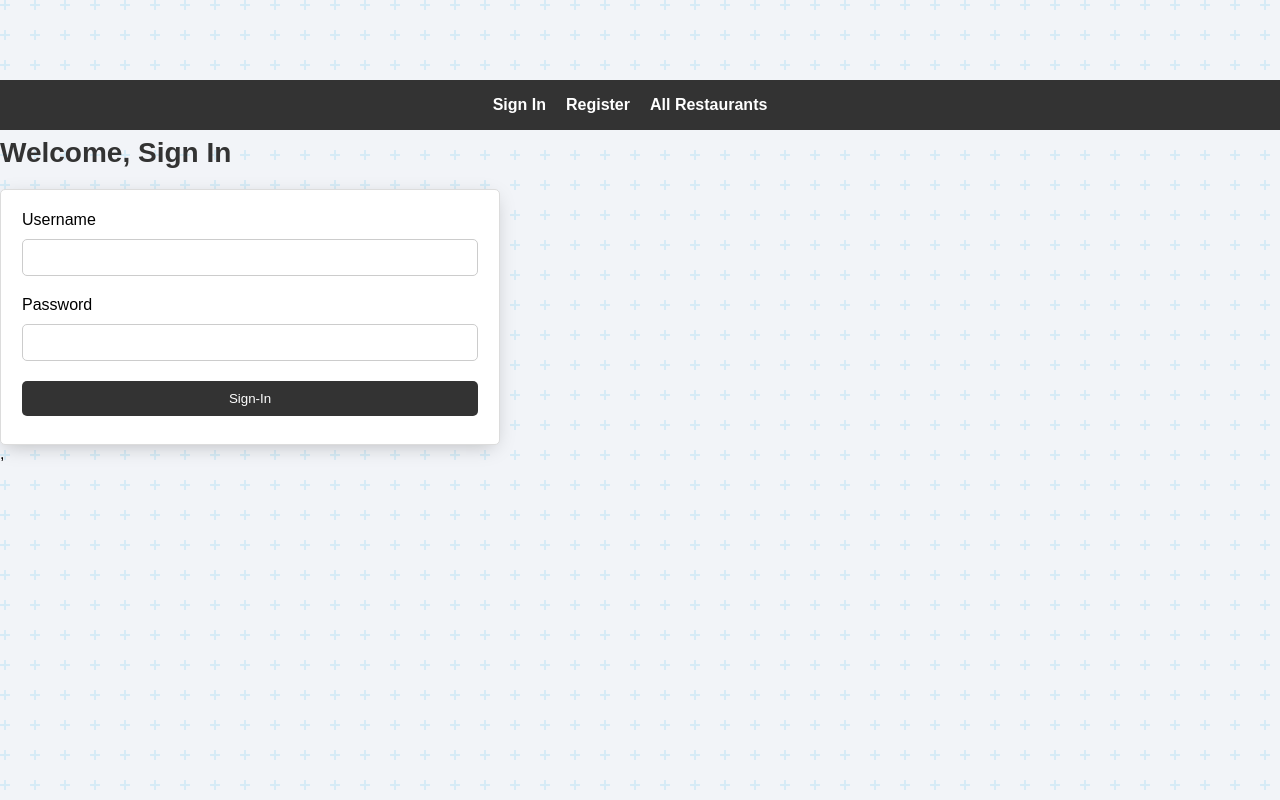
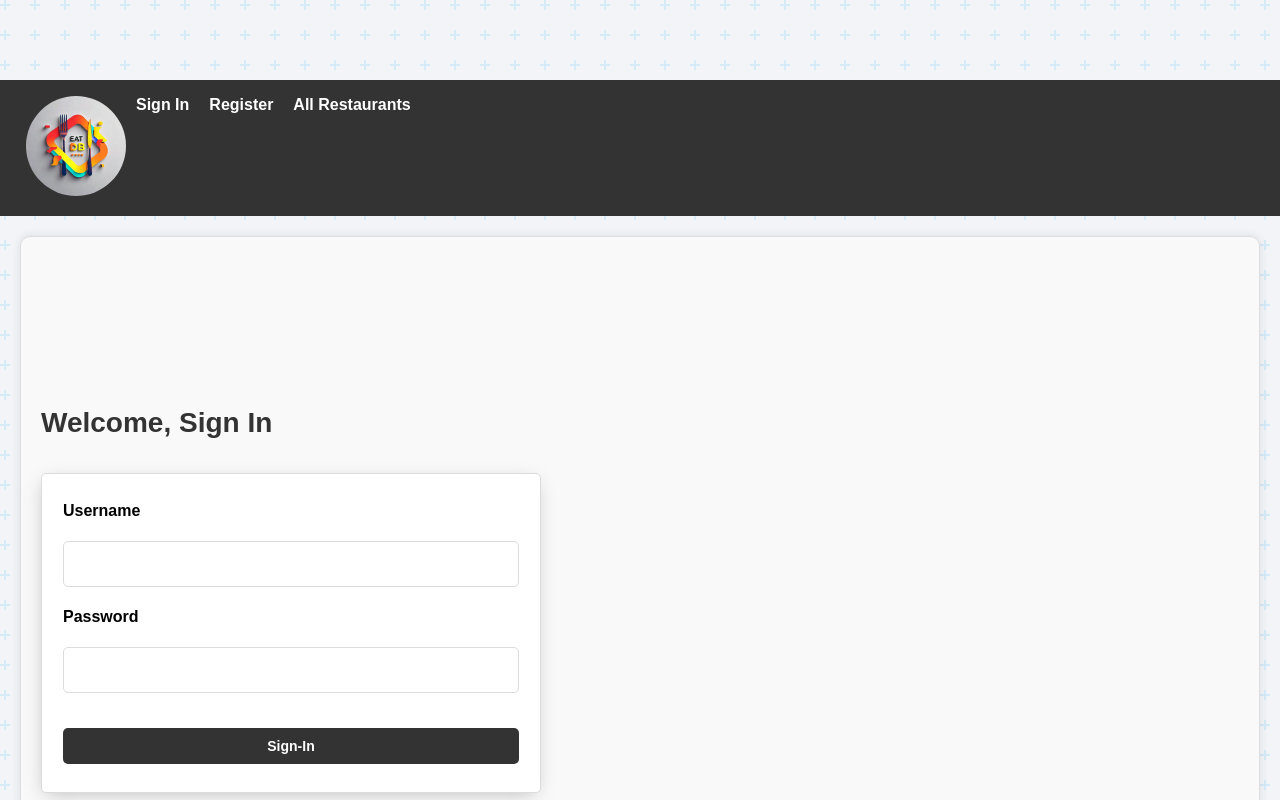
Before and after one commit to tnleibel/mern-project-eatdb-react-frontend, a React (Vite) app: page /signin in a window 1280 px wide. Built offline with nearby package versions, Linux system fonts and the light colour scheme; no server answers.

Commit message:
final Css

```diff
--- a/src/components/NavBar/NavBar.jsx
+++ b/src/components/NavBar/NavBar.jsx
@@ -1,10 +1,11 @@
 import { Link } from 'react-router-dom';
 import styles from './NavBar.module.css';
-
+import logo from './logo.jpg';
 
 const NavBar = ({ user, handleSignout }) => {
   return (
-    <nav>
+    <nav className={styles.container}>
+      <Link to='/'><img src={logo} alt="A Restaurant" className={styles.logo} /></Link>
       <ul>
         {user ? (
           <>
@@ -13,8 +14,8 @@ const NavBar = ({ user, handleSignout }) => {
           </>
         ) : (
           <>
-            <li><Link to="/sign-in">Sign In</Link></li>
-            <li><Link to="/sign-up">Register</Link></li>
+            <li><Link to="/signin">Sign In</Link></li>
+            <li><Link to="/signup">Register</Link></li>
           </>
         )}
         <li>
--- a/src/components/NavBar/NavBar.module.css
+++ b/src/components/NavBar/NavBar.module.css
@@ -59,3 +59,19 @@ body {
   button[type="submit"]:hover {
     background-color: #555;
   }
+
+.logo {
+    width: 100px;
+    height: 100px;
+    object-fit: cover;
+    border-radius: 50%;
+    margin-right: 10px;
+  }
+.container {
+    display: flex;
+    flex-basis: 100%;
+  }
+.logo {
+    flex-basis: 40px;
+    margin-left: 10px;
+  }
--- a/src/components/SignIn/SignIn.jsx
+++ b/src/components/SignIn/SignIn.jsx
@@ -1,38 +1,40 @@
 import { useState } from "react";
 import { useNavigate } from "react-router-dom";
 import * as authService from "../../services/authService";
+import styles from './Signin.module.css';
 
 const SignIn = ({ setUser }) => {
-    const [message, setMessage] = useState([''])
+  const [message, setMessage] = useState('');
   const [signinForm, setSigninForm] = useState({
     username: '',
     password: ''
-    })
-
+  });
   const navigate = useNavigate();
-
   const updateMessage = (msg) => {
-        setMessage(msg)
-    }
-
+    setMessage(msg);
+  };
   const handleChange = (e) => {
-        setMessage('')
-        setSigninForm({ ...signinForm, [e.target.name]: e.target.value })
-    }
-
+    setMessage('');
+    setSigninForm({
+      ...signinForm,
+      [e.target.name]: e.target.value
+    });
+  };
   const handleSubmit = async (e) => {
     e.preventDefault();
     try {
-            const { token, user } = await authService.signin({ username: signinForm.username, password: signinForm.password})
+      const { token, user } = await authService.signin({
+        username: signinForm.username,
+        password: signinForm.password
+      });
       setUser(user);
       navigate('/restaurants');
     } catch (e) {
-            updateMessage(e)
+      updateMessage(e.message);
     }
-    }
-
+  };
   return (
-        <>
+    <main className={styles.container}>
       <div>
         <h1>Welcome, Sign In</h1>
         {message && <p style={{ color: 'red'}}>{message}</p>}
@@ -46,11 +48,9 @@ const SignIn = ({ setUser }) => {
             <input type='password' name='password' value={signinForm.password} onChange={handleChange} />
           </div>
           <button type='submit'>Sign-In</button>
-                    {message && <p> {message}</p>}
         </form>
       </div>
-        </>
-    )
-}
-
+    </main>
+  );
+};
 export default SignIn;
--- /dev/null
+++ b/src/components/SignIn/Signin.module.css
@@ -0,0 +1,100 @@
+.container {
+    height: 100%;
+    display: flex;
+    align-items: center;
+  }
+
+  .container p {
+    margin: 0;
+    padding: 0px 0 10px;
+  }
+
+  .container img {
+    width: 65%;
+    max-width: 500px;
+  }
+
+  .container section {
+    width: 50%;
+    height: 100%;
+    display: flex;
+    padding: 28px 21px;
+    align-items: center;
+    flex-direction: column;
+  }
+
+  .container section:first-child {
+    height: 100%;
+    align-items: center;
+    justify-content: center;
+    background-color: #fdfeff;
+  }
+
+  .container section:nth-child(2) {
+    overflow: scroll;
+    justify-content: center;
+  }
+
+  .container input {
+    margin: 7px 0px 14px 0px;
+  }
+
+  .container input,
+  button {
+    width: 100%;
+    padding: 14px;
+    font-size: 14px;
+    border-radius: 5px;
+    border: 1px solid rgb(220, 220, 220);
+  }
+
+  .container div {
+    width: 100%;
+    display: flex;
+    flex-direction: column;
+  }
+
+  .container label {
+    font-weight: 600;
+    margin: 7px 0px 14px 0px;
+  }
+
+  .container button {
+    color: white;
+    font-weight: 600;
+    background: #00a0df;
+    margin: 21px 0px 0px 0px;
+  }
+
+  .container a {
+    border: none;
+    font-size: 14px;
+    background: none;
+    font-weight: 500;
+    margin-top: 14px;
+    text-align: center;
+    color: rgb(200, 200, 200);
+  }
+
+  input:focus {
+    outline: none;
+    border: 1px solid #00a0df;
+  }
+
+  @media only screen and (max-width: 912px) {
+    .container section {
+      width: 100%;
+    }
+    .container section:first-child {
+      display: none;
+    }
+    .container form {
+      min-width: 100%;
+    }
+  }
+
+  @media only screen and (max-height: 900px) {
+    .container section:nth-child(2) {
+      justify-content: flex-start;
+    }
+  }
```
Also changed, not shown: src/components/NavBar/logo.jpg (added). Lines whose indentation alone changed are shown as unchanged.
